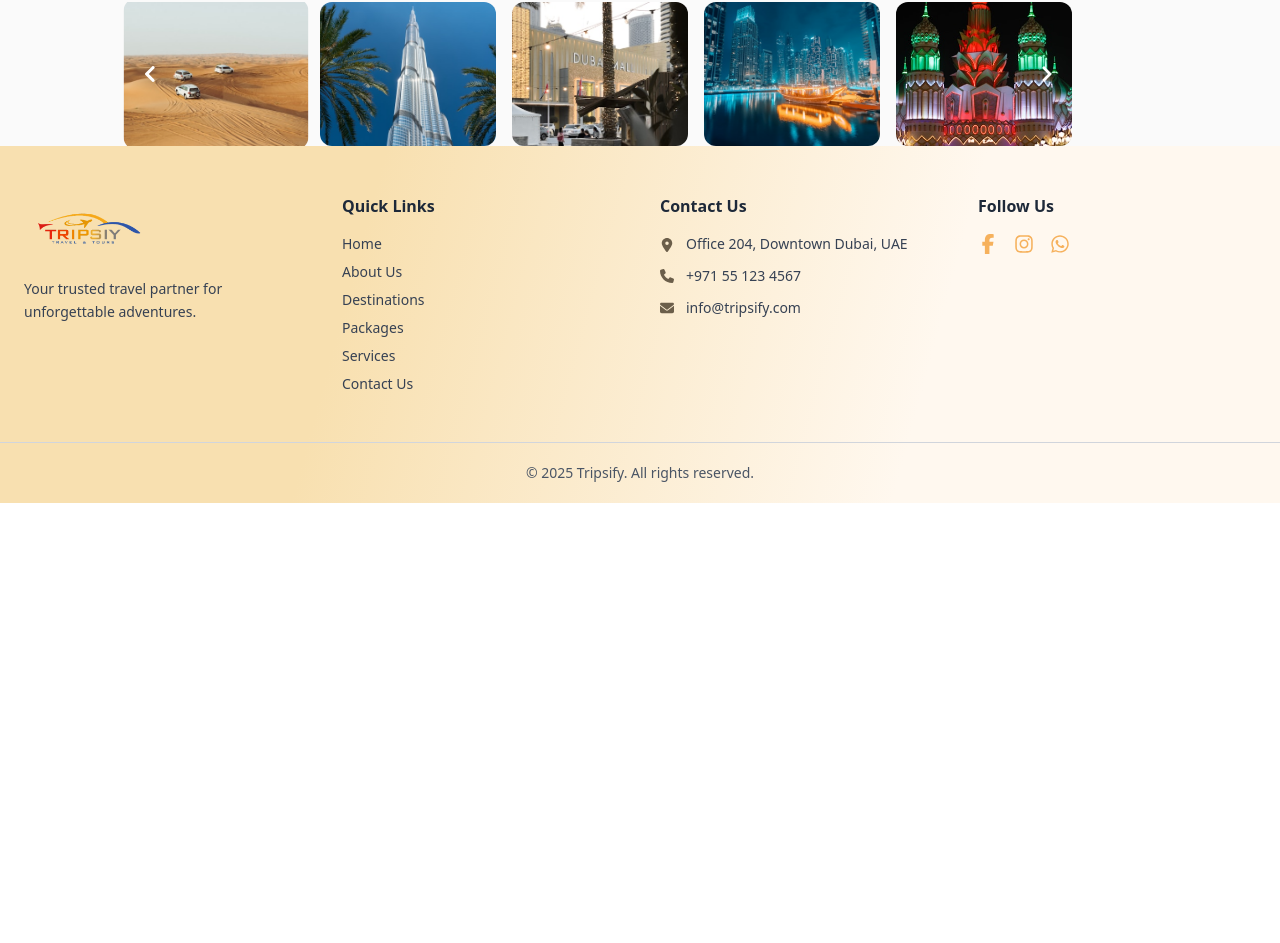
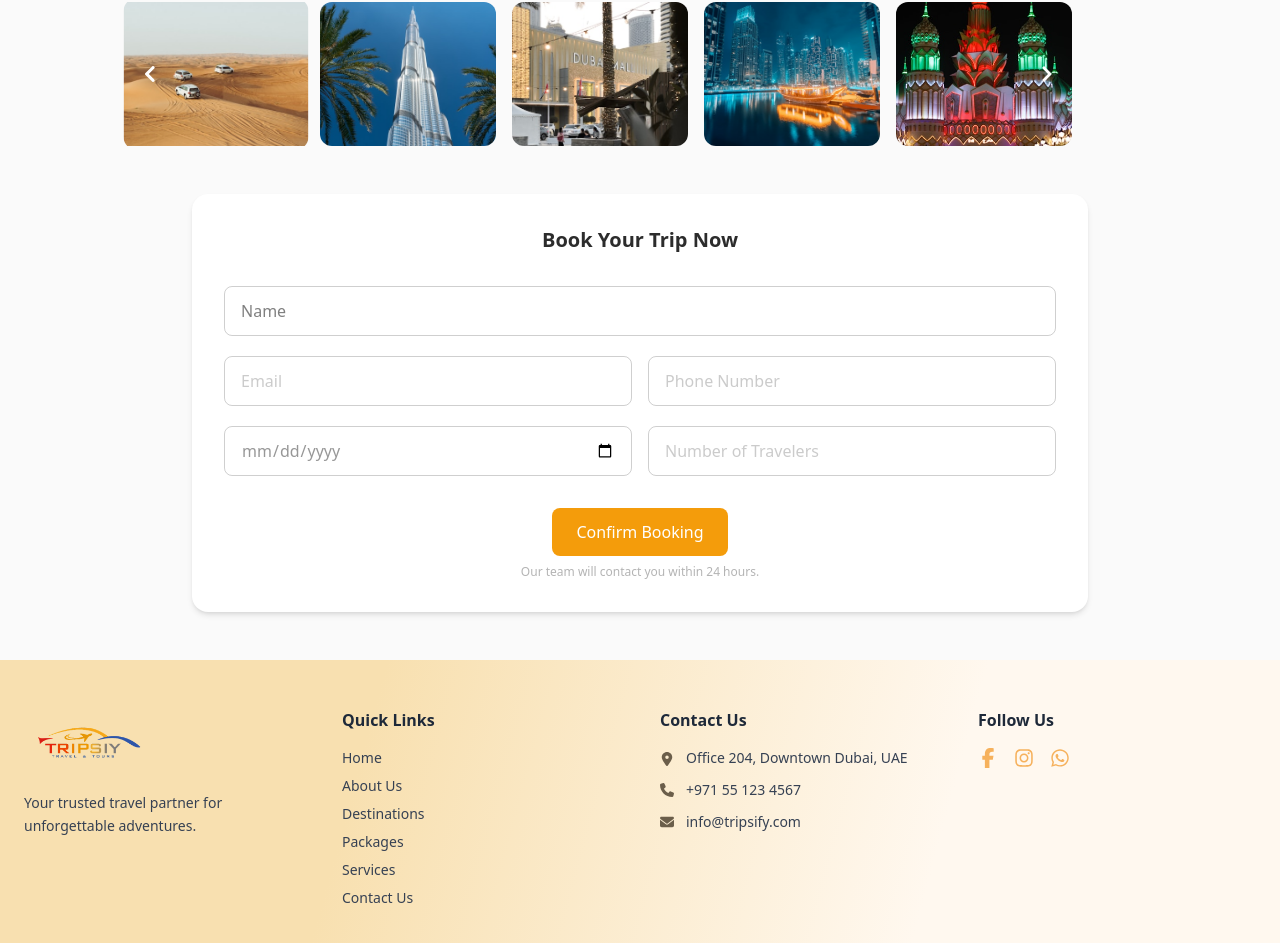
Before and after one commit to hammad200208/Travel-Tours, a React (Vite) app: page /packages-detail in a window 1280 px wide. Shown: the part 1326-2269 px from the top of the page. Before the commit the page ends 1829 px from the top, so only its background shows below. Built offline with nearby package versions, Linux system fonts and the light colour scheme.

Commit message:
added packages-detail and components

```diff
--- a/src/pages/packages-detail/PackagesDetail.jsx
+++ b/src/pages/packages-detail/PackagesDetail.jsx
@@ -2,6 +2,7 @@ import React from 'react'
 import Hero from '../packages-detail/Hero.jsx'
 import Tour from '../packages-detail/Tour.jsx'
 import Gallery from '../packages-detail/Gallery.jsx'
+import Trip from '../packages-detail/Trip.jsx'
 
 const PackagesDetail = () => {
   return (
@@ -9,6 +10,7 @@ const PackagesDetail = () => {
       <Hero />
       <Tour />
       <Gallery />
+      <Trip />
     </>
   )
 }
--- /dev/null
+++ b/src/pages/packages-detail/Trip.jsx
@@ -0,0 +1,64 @@
+import React from "react";
+
+const Trip = () => {
+  return (
+    <div className="w-full flex font-poppins justify-center py-12 px-4 bg-[#FAFAFA]">
+      <div className="w-full max-w-4xl bg-[#FFFFFF] shadow-md rounded-2xl p-8">
+
+        {/* Heading */}
+        <h2 className="text-center text-[#2C2C2C] text-xl font-semibold mb-8">
+          Book Your Trip Now
+        </h2>
+
+        {/* Name */}
+        <input
+          type="text"
+          placeholder="Name"
+          className="w-full border border-[#00000030] rounded-lg px-4 py-3 mb-5 focus:outline-none"
+        />
+
+        {/* Email + Phone Number */}
+        <div className="grid grid-cols-1 md:grid-cols-2 gap-4 mb-5">
+          <input
+            type="email"
+            placeholder="Email"
+            className="w-full border text-[#2B2B2B7D] border-[#00000030] rounded-lg px-4 py-3 focus:outline-none"
+          />
+          <input
+            type="text"
+            placeholder="Phone Number"
+            className="w-full border text-[#2B2B2B7D] border-[#00000030] rounded-lg px-4 py-3 focus:outline-none"
+          />
+        </div>
+
+        {/* Date Picker + Number of Travelers */}
+        <div className="grid grid-cols-1 md:grid-cols-2 gap-4 mb-8">
+          <input
+            type="date"
+            className="w-full border text-[#2B2B2B7D] border-[#00000030] rounded-lg px-4 py-3 focus:outline-none"
+          />
+          <input
+            type="number"
+            placeholder="Number of Travelers"
+            className="w-full border text-[#2B2B2B7D] border-[#00000030] rounded-lg px-4 py-3 focus:outline-none"
+          />
+        </div>
+
+        {/* Button */}
+        <div className="w-full flex justify-center">
+          <button className="bg-[#F49C0B] text-[#FFFFFF] px-6 py-3 rounded-lg font-medium hover:bg-[#e6910a] transition">
+            Confirm Booking
+          </button>
+        </div>
+
+        {/* Note */}
+        <p className="text-center text-xs text-[#B4B4B4] mt-2">
+          Our team will contact you within 24 hours.
+        </p>
+
+      </div>
+    </div>
+  );
+};
+
+export default Trip;
```
